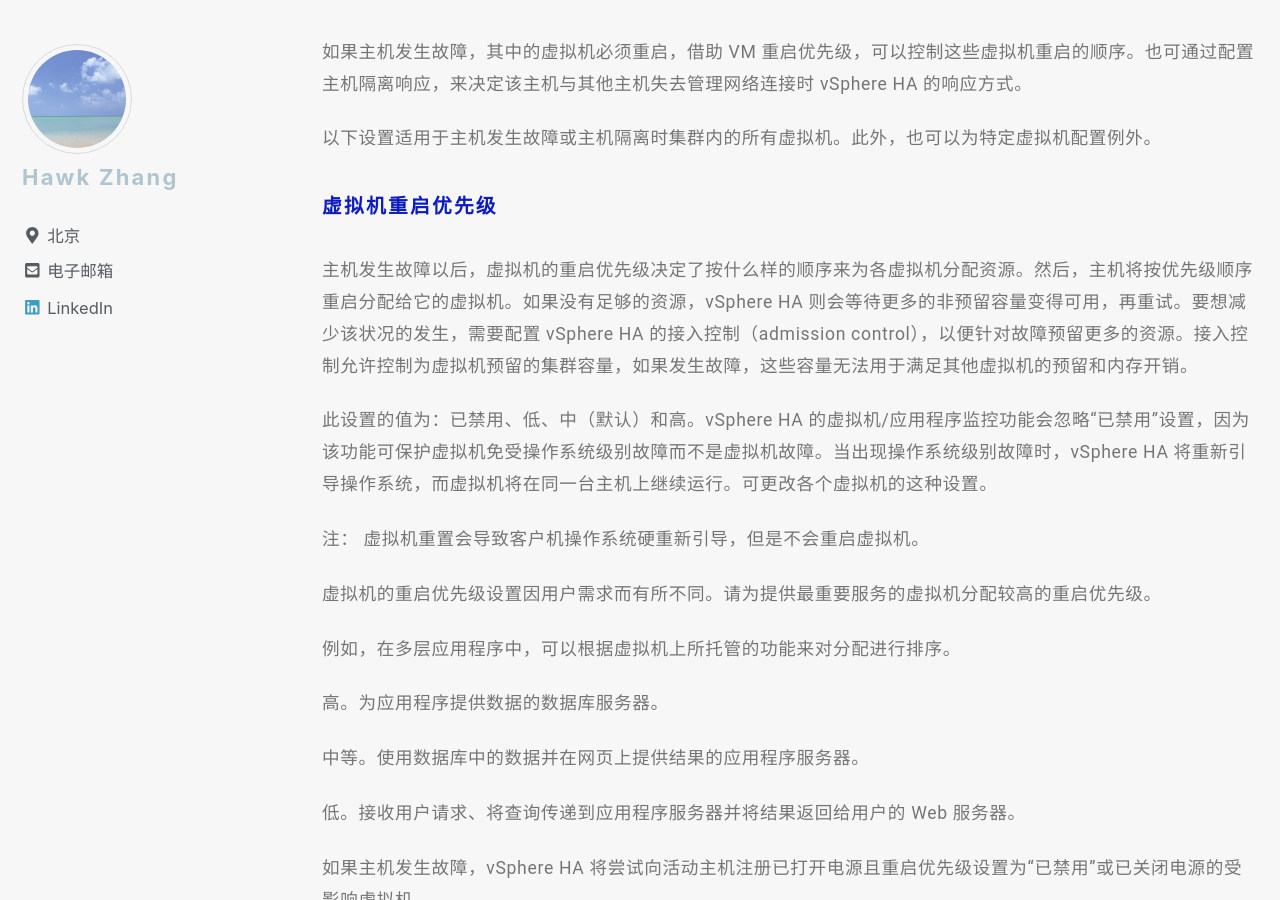
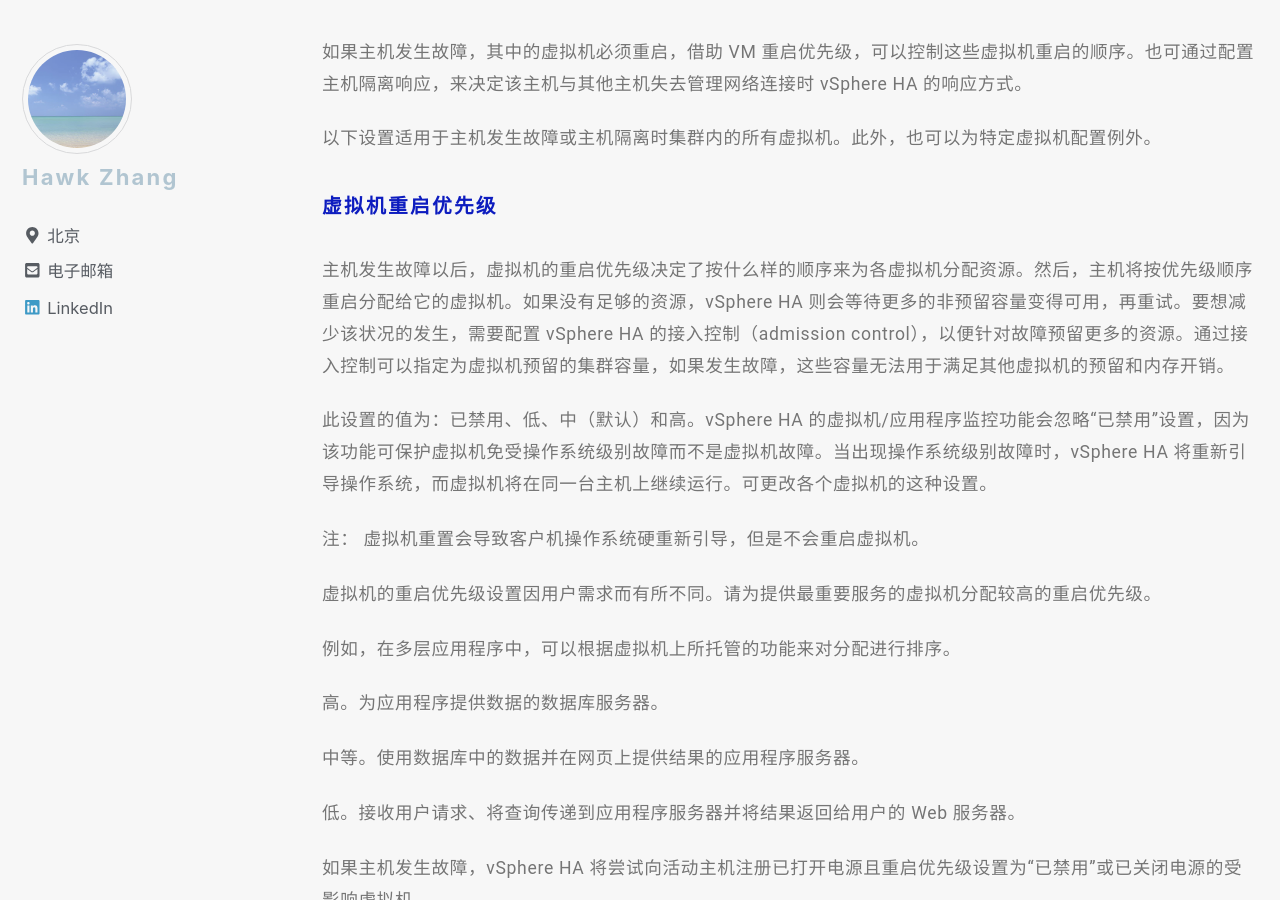
Before and after one commit to narru888/linotes_note, a Jekyll site: the page built from _posts/virtualizaion/2018-04-01-vsphere.ha.md, in a window 1280 px wide and 900 px high, scrolled down 8311 px. Built offline with Jekyll 4.4.1, drawn with Linux system fonts in a browser that asks for light colours; nearby versions of some CDN libraries; a script that is not in the unit is left out.

Commit message:
update on 2018-11-29 15:09:01 CST

```diff
--- a/_posts/virtualizaion/2018-04-01-vsphere.ha.md
+++ b/_posts/virtualizaion/2018-04-01-vsphere.ha.md
@@ -248,7 +248,7 @@ vSphere HA 可以将虚拟机及其所驻留的主机集中在集群内，从而
 
 ##### 虚拟机重启优先级
 
-主机发生故障以后，虚拟机的重启优先级决定了按什么样的顺序来为各虚拟机分配资源。然后，主机将按优先级顺序重启分配给它的虚拟机。如果没有足够的资源，vSphere HA 则会等待更多的非预留容量变得可用，再重试。要想减少该状况的发生，需要配置 vSphere HA 的接入控制（admission control），以便针对故障预留更多的资源。接入控制允许控制为虚拟机预留的集群容量，如果发生故障，这些容量无法用于满足其他虚拟机的预留和内存开销。
+主机发生故障以后，虚拟机的重启优先级决定了按什么样的顺序来为各虚拟机分配资源。然后，主机将按优先级顺序重启分配给它的虚拟机。如果没有足够的资源，vSphere HA 则会等待更多的非预留容量变得可用，再重试。要想减少该状况的发生，需要配置 vSphere HA 的接入控制（admission control），以便针对故障预留更多的资源。通过接入控制可以指定为虚拟机预留的集群容量，如果发生故障，这些容量无法用于满足其他虚拟机的预留和内存开销。
 
 此设置的值为：已禁用、低、中（默认）和高。vSphere HA 的虚拟机/应用程序监控功能会忽略“已禁用”设置，因为该功能可保护虚拟机免受操作系统级别故障而不是虚拟机故障。当出现操作系统级别故障时，vSphere HA 将重新引导操作系统，而虚拟机将在同一台主机上继续运行。可更改各个虚拟机的这种设置。
 
```
